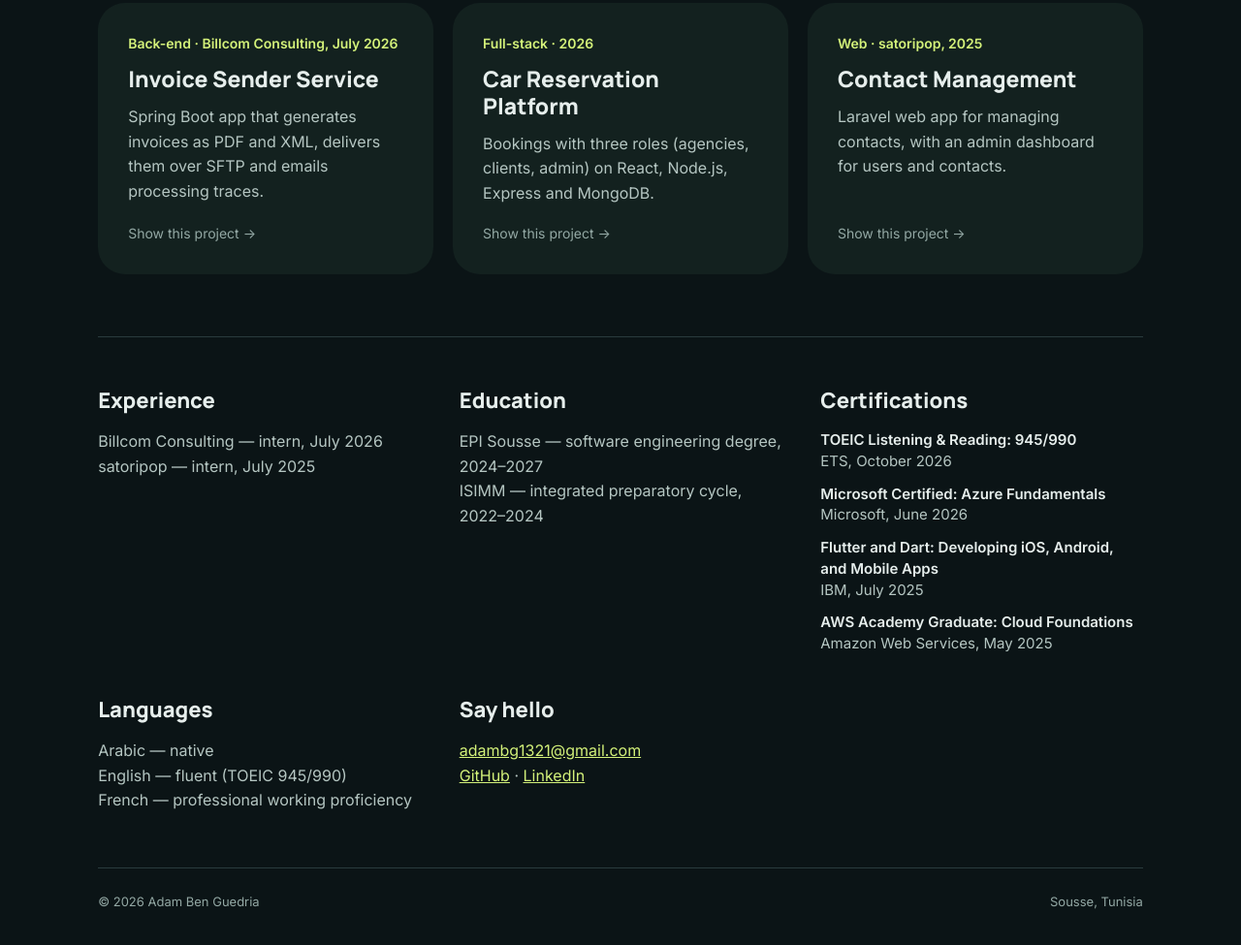
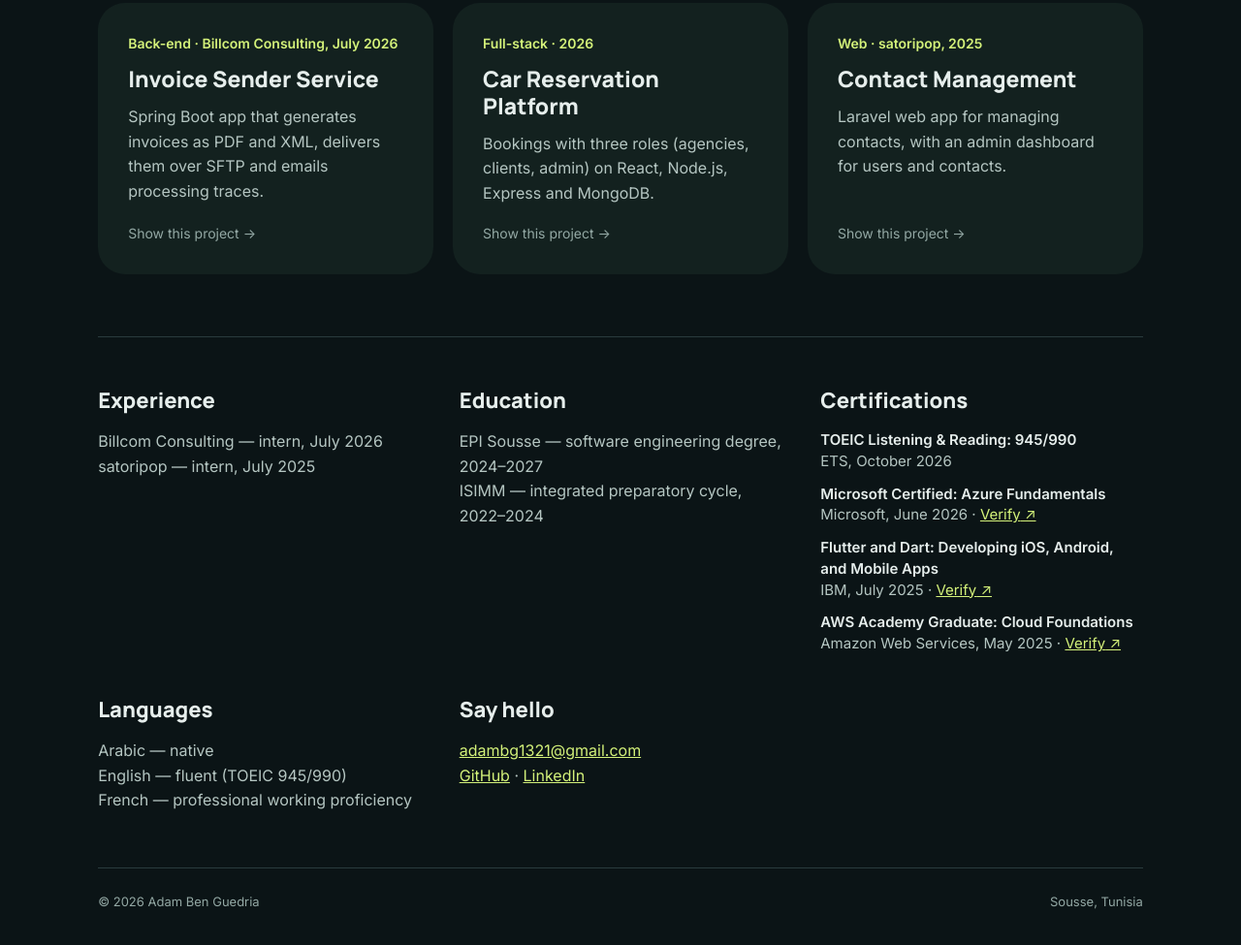
Before and after one commit to Adambg10/Adambg10.github.io, a plain HTML site: page index.html in a window 1280 px wide. Shown: the part 1362-2337 px from the top of the page at 97% size. Drawn offline with Linux system fonts and the light colour scheme.

Commit message:
Certifications: link to the Credly and Coursera verification pages; CVs with portfolio and verify links
Co-Authored-By: Claude Opus 5.5 <noreply@anthropic.com>
Claude-Session: https://claude.ai/code/session_01ETHFmHym67JeQUcHznJcrR

```diff
--- a/assets/site.css
+++ b/assets/site.css
@@ -133,6 +133,7 @@ h1, h2, h3 { font-family: Manrope, Inter, system-ui, sans-serif; font-weight: 80
 .about p { margin: 0; color: var(--ink-2); }
 .about .plain { margin: 0; padding: 0; list-style: none; display: grid; gap: 12px; color: var(--ink-2); font-size: 15px; line-height: 1.45; }
 .about .plain b { color: var(--ink); font-weight: 600; }
+.about .verify { white-space: nowrap; }
 .foot { border-top: 1px solid var(--line); padding: 24px 0 40px; font-size: 13px; color: var(--ink-3); display: flex; justify-content: space-between; gap: 12px; flex-wrap: wrap; }
 
 /* tablets and phones: no moving cards, every project shown in full */
--- a/assets/site.js
+++ b/assets/site.js
@@ -80,6 +80,10 @@ const FR = {
   "about.cert2": "Microsoft, juin 2026",
   "about.cert3": "IBM, juillet 2025",
   "about.cert4": "Amazon Web Services, mai 2025",
+  "about.verify": "Vérifier",
+  "about.cert2v": "Vérifier le badge Azure Fundamentals sur Credly",
+  "about.cert3v": "Vérifier le certificat IBM Flutter and Dart sur Coursera",
+  "about.cert4v": "Vérifier le badge AWS Academy sur Credly",
   "about.langs": "Langues",
   "about.lang1": "Arabe — langue maternelle",
   "about.lang2": "Anglais — courant (TOEIC 945/990)",
--- a/index.html
+++ b/index.html
@@ -212,9 +212,9 @@
     <h2 data-i18n="about.certs">Certifications</h2>
     <ul class="plain">
       <li><b>TOEIC Listening &amp; Reading: 945/990</b><br><span data-i18n="about.cert1">ETS, October 2026</span></li>
-      <li><b>Microsoft Certified: Azure Fundamentals</b><br><span data-i18n="about.cert2">Microsoft, June 2026</span></li>
-      <li><b>Flutter and Dart: Developing iOS, Android, and Mobile Apps</b><br><span data-i18n="about.cert3">IBM, July 2025</span></li>
-      <li><b>AWS Academy Graduate: Cloud Foundations</b><br><span data-i18n="about.cert4">Amazon Web Services, May 2025</span></li>
+      <li><b>Microsoft Certified: Azure Fundamentals</b><br><span data-i18n="about.cert2">Microsoft, June 2026</span> · <a class="verify" href="https://www.credly.com/badges/ff900dc3-dbcd-4223-b22c-a588e1841960/public_url" target="_blank" rel="noopener" aria-label="Verify the Azure Fundamentals badge on Credly" data-i18n-aria="about.cert2v"><span data-i18n="about.verify">Verify</span> ↗</a></li>
+      <li><b>Flutter and Dart: Developing iOS, Android, and Mobile Apps</b><br><span data-i18n="about.cert3">IBM, July 2025</span> · <a class="verify" href="https://www.coursera.org/account/accomplishments/verify/2BGPJCFZKTZV" target="_blank" rel="noopener" aria-label="Verify the IBM Flutter and Dart certificate on Coursera" data-i18n-aria="about.cert3v"><span data-i18n="about.verify">Verify</span> ↗</a></li>
+      <li><b>AWS Academy Graduate: Cloud Foundations</b><br><span data-i18n="about.cert4">Amazon Web Services, May 2025</span> · <a class="verify" href="https://www.credly.com/badges/22422526-4e06-4c7c-be10-1c0557debf24/public_url" target="_blank" rel="noopener" aria-label="Verify the AWS Academy badge on Credly" data-i18n-aria="about.cert4v"><span data-i18n="about.verify">Verify</span> ↗</a></li>
     </ul>
   </div>
   <div>
```
Also changed, not shown: 2 other files.
